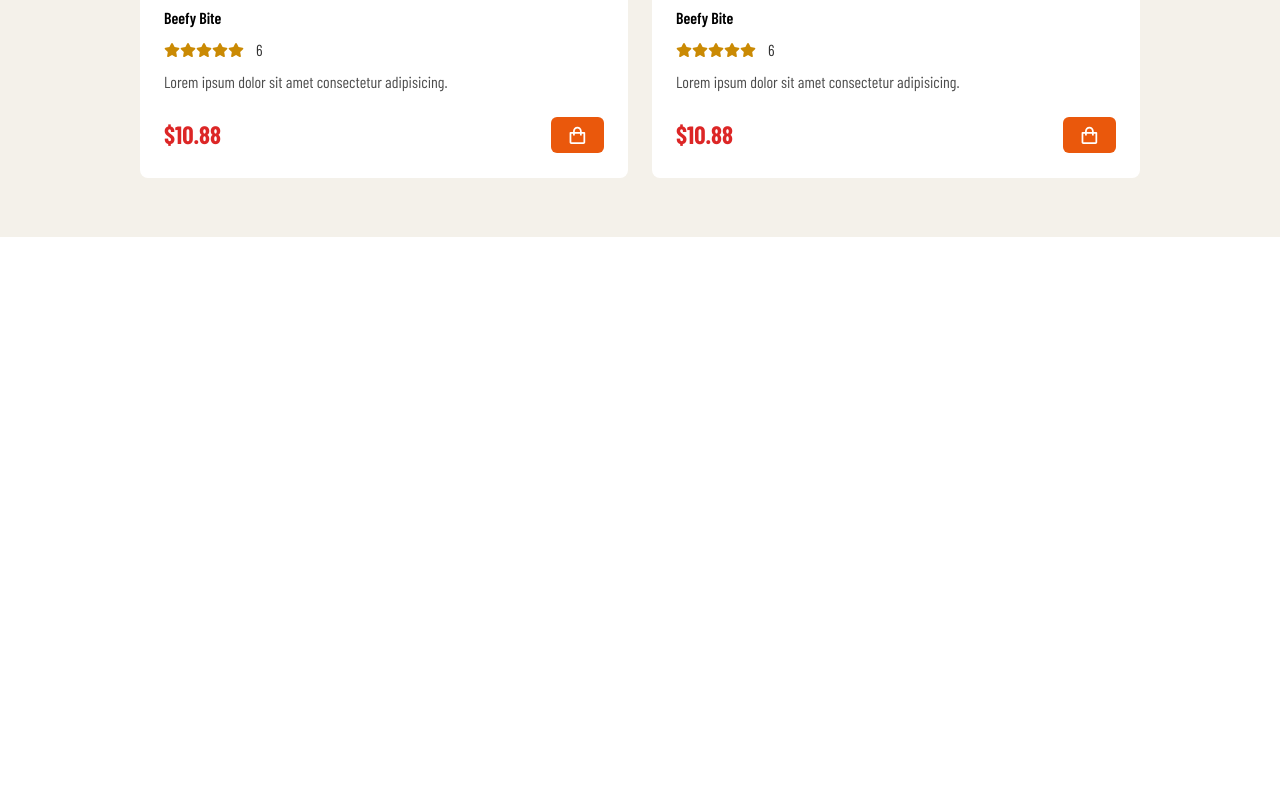
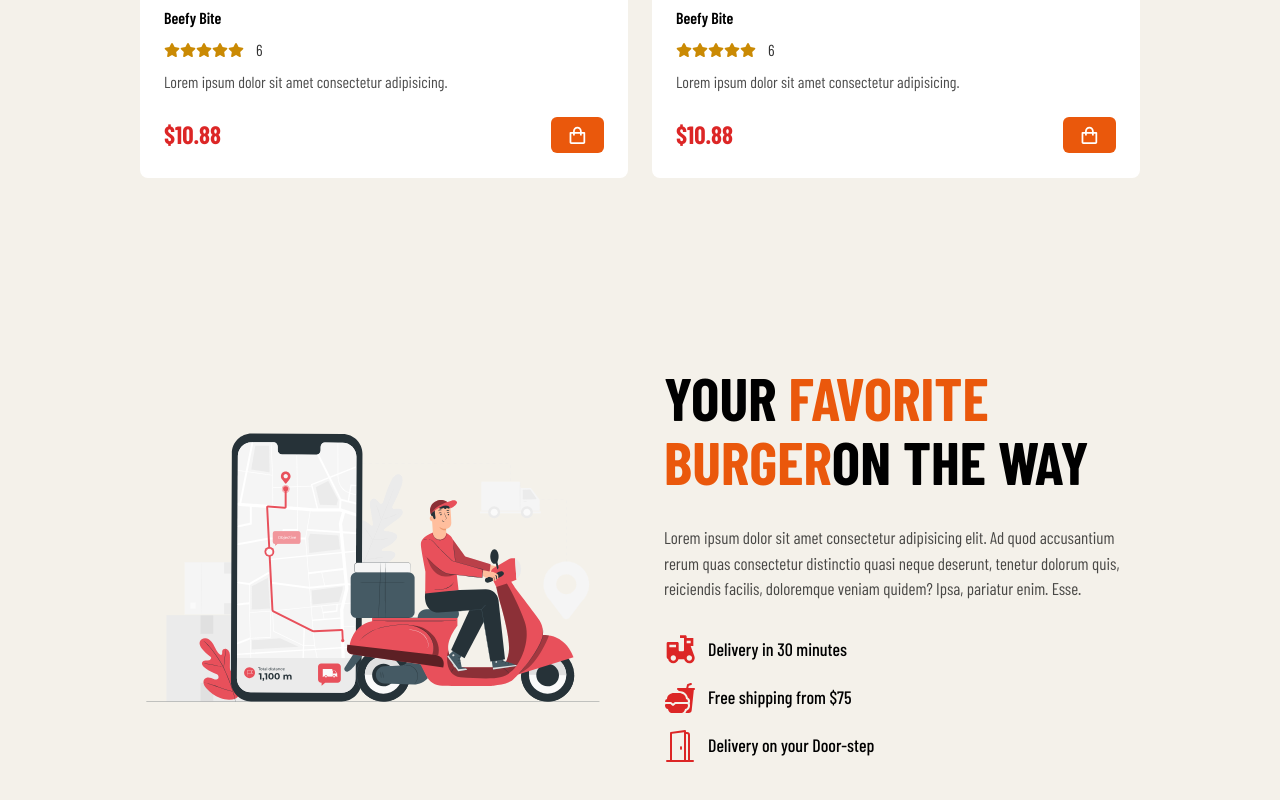
Before and after one commit to Ndukwechima/Burger-website, a Next.js app: page / in a window 1280 px wide. Shown: the part 1993-2793 px from the top of the page. Before the commit the page ends 2230 px from the top, so only its background shows below. Built offline with nearby package versions, Linux system fonts and the light colour scheme; a web font is replaced by a local one.

Commit message:
Added Delivery section with responsiveness

```diff
--- /dev/null
+++ b/app/components/Delivery/Delivery.tsx
@@ -0,0 +1,53 @@
+import Image from "next/image";
+import React from "react";
+import DeliveryImg from "@/public/images/delivery.svg";
+import { RiEBike2Fill } from "react-icons/ri";
+import { IoFastFood } from "react-icons/io5";
+import { BsDoorOpen } from "react-icons/bs";
+
+const Delivery = () => {
+  return (
+    <div className="pt-[8rem] pb-[3rem]">
+      <div className="w-[80%] mx-auto grid items-center grid-cols-1 lg:grid-cols-2 gap-[3rem]">
+        {/* Image */}
+        <div>
+          <Image src={DeliveryImg} alt="delivery" />
+        </div>
+
+        {/* Text contents */}
+        <div>
+          <h1 className="text-[30px] md:text-[40px] uppercase lg:text-[50px] xl:text-[60px] font-bold leading-[3rem] md:leading-[4rem]">
+            Your <span className="text-orange-600">Favorite Burger</span>on the
+            way
+          </h1>
+          <p className="mt-[2rem] text-black text-[17px] text-opacity-70">
+            Lorem ipsum dolor sit amet consectetur adipisicing elit. Ad quod
+            accusantium rerum quas consectetur distinctio quasi neque deserunt,
+            tenetur dolorum quis, reiciendis facilis, doloremque veniam quidem?
+            Ipsa, pariatur enim. Esse.
+          </p>
+          <div className="flex items-center space-x-3 mt-[2rem]">
+            <RiEBike2Fill className="w-[2rem] h-[2rem] text-red-600" />
+            <h1 className="text-[18px] text-black font-medium">
+              Delivery in 30 minutes
+            </h1>
+          </div>
+          <div className="flex items-center space-x-3 mt-[1rem]">
+            <IoFastFood className="w-[2rem] h-[2rem] text-red-600" />
+            <h1 className="text-[18px] text-black font-medium">
+              Free shipping from $75
+            </h1>
+          </div>
+          <div className="flex items-center space-x-3 mt-[1rem]">
+            <BsDoorOpen className="w-[2rem] h-[2rem] text-red-600" />
+            <h1 className="text-[18px] text-black font-medium">
+              Delivery on your Door-step
+            </h1>
+          </div>
+        </div>
+      </div>
+    </div>
+  );
+};
+
+export default Delivery;
--- a/app/components/Home.tsx
+++ b/app/components/Home.tsx
@@ -2,6 +2,7 @@ import React from "react";
 import Hero from "./Hero/Hero";
 import Feature from "./Features/Feature";
 import PopularBurger from "./PopularBurger/PopularBurger";
+import Delivery from "./Delivery/Delivery";
 
 const Home = () => {
   return (
@@ -9,6 +10,7 @@ const Home = () => {
       <Hero />
       <Feature />
       <PopularBurger />
+      <Delivery />
     </div>
   );
 };
```
